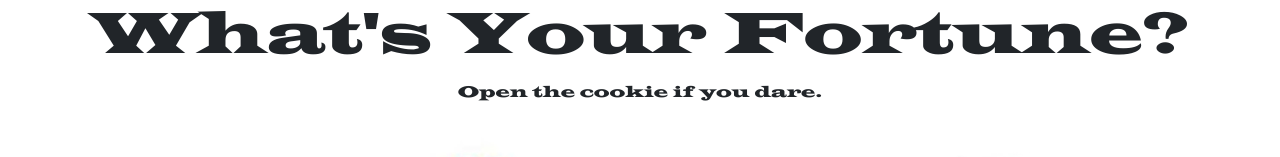
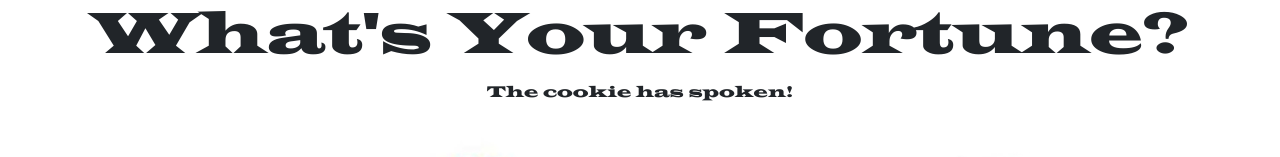
Before and after one commit to Beckognize/fortune5000, a Next.js app: page /open-cookie in a window 1280 px wide. Shown: the top 157 px of the page. Built offline with nearby package versions, Linux system fonts and the light colour scheme.

Commit message:
changed message

```diff
--- a/pages/open-cookie.js
+++ b/pages/open-cookie.js
@@ -6,7 +6,7 @@ export default () => {
       <div className="container-fluid text-center">
         <Header></Header>
         <h1>What's Your Fortune?</h1>
-        <p>Open the cookie if you dare.</p>
+        <p>The cookie has spoken!</p>
         <Link href="/">
 <a><img src="/images/cookie2.jpg"className="img-fluid" alt="responsive image"></img></a>
 </Link>
```
